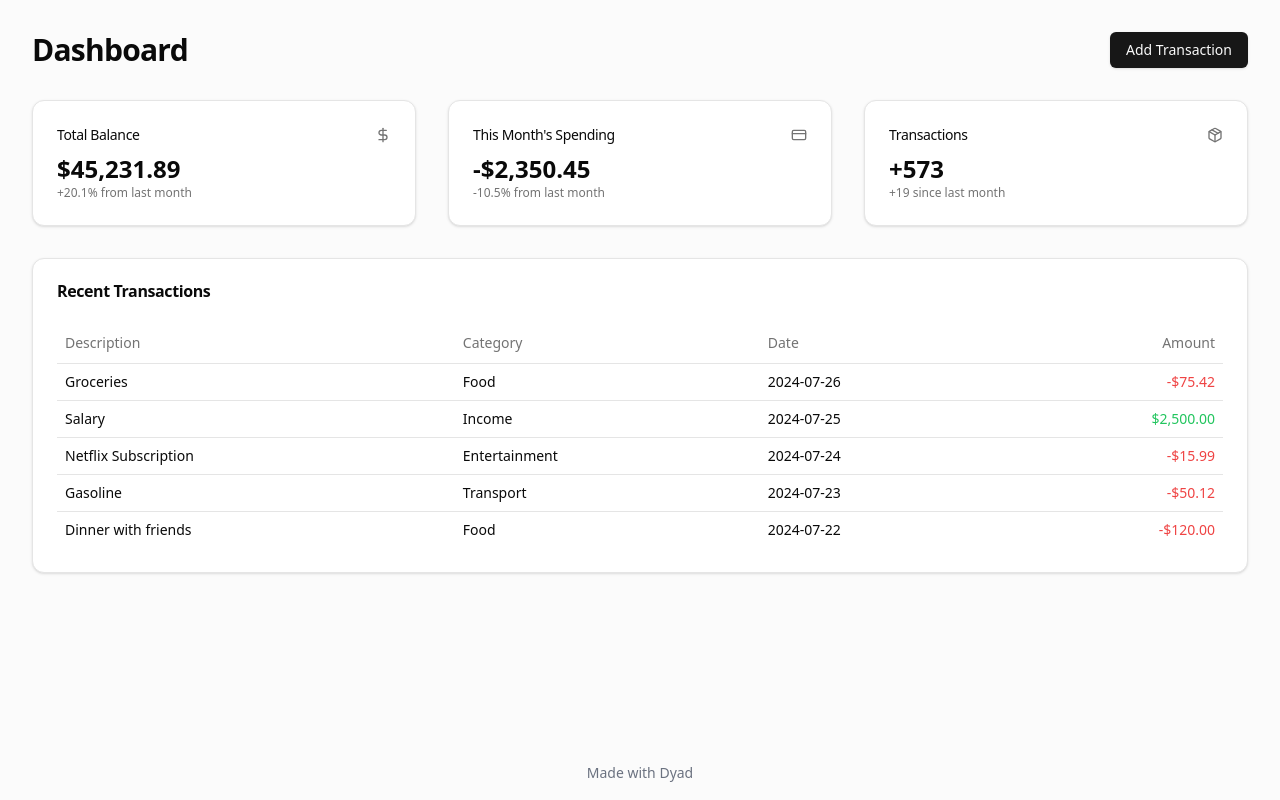
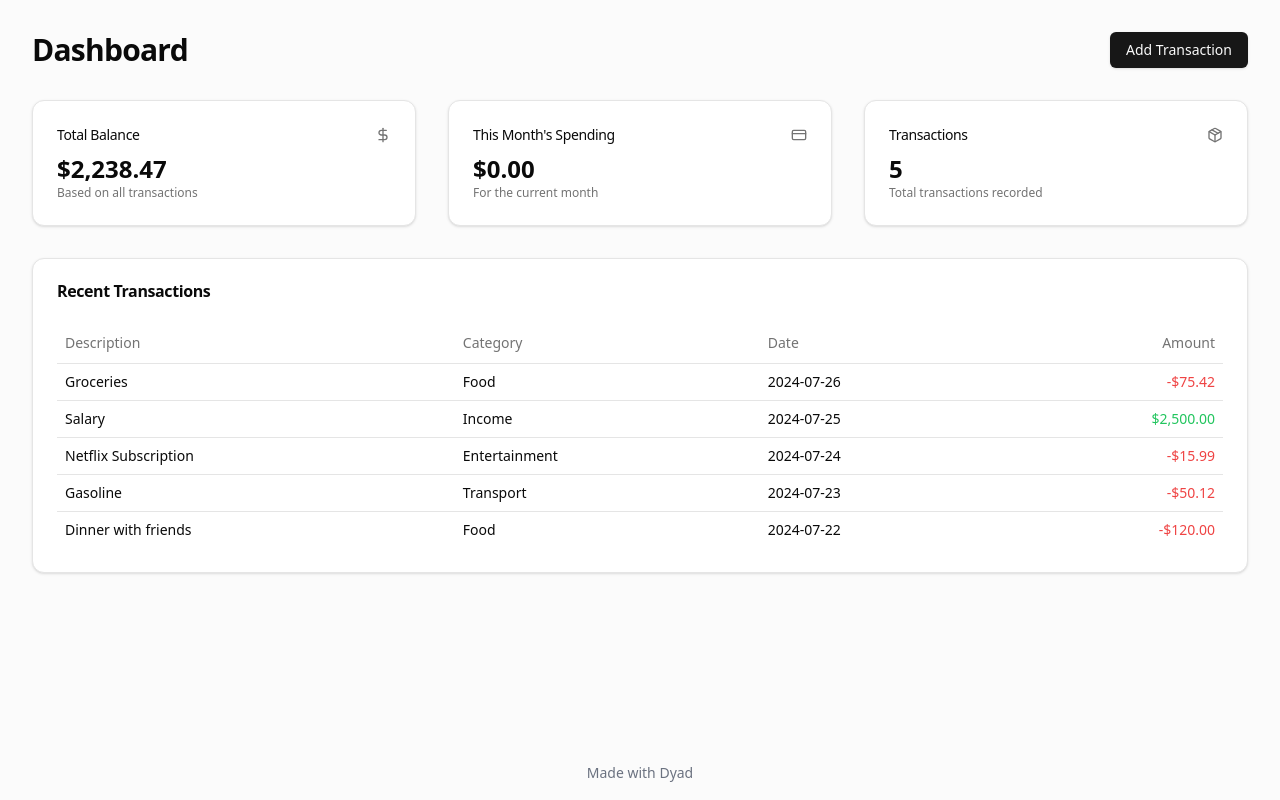
Before and after one commit to karthik-cyberexpert/expense_tracker, a Next.js app: page / in a window 1280 px wide. Built offline with nearby package versions, Linux system fonts and the light colour scheme.

Commit message:
[dyad] Make dashboard summary cards dynamic - wrote 1 file(s)

```diff
--- a/src/app/page.tsx
+++ b/src/app/page.tsx
@@ -76,6 +76,30 @@ export default function DashboardPage() {
     setTransactions((prev) => [newTransaction, ...prev]);
   };
 
+  const totalBalance = React.useMemo(() => {
+    return transactions.reduce(
+      (acc, transaction) => acc + transaction.amount,
+      0
+    );
+  }, [transactions]);
+
+  const monthlySpending = React.useMemo(() => {
+    const now = new Date();
+    const currentMonth = now.getMonth();
+    const currentYear = now.getFullYear();
+
+    return transactions
+      .filter((t) => {
+        const transactionDate = new Date(t.date);
+        return (
+          transactionDate.getMonth() === currentMonth &&
+          transactionDate.getFullYear() === currentYear &&
+          t.amount < 0
+        );
+      })
+      .reduce((acc, transaction) => acc + transaction.amount, 0);
+  }, [transactions]);
+
   return (
     <div className="flex min-h-screen w-full flex-col bg-muted/40">
       <main className="flex flex-1 flex-col gap-4 p-4 md:gap-8 md:p-8">
@@ -92,9 +116,14 @@ export default function DashboardPage() {
               <DollarSign className="h-4 w-4 text-muted-foreground" />
             </CardHeader>
             <CardContent>
-              <div className="text-2xl font-bold">$45,231.89</div>
+              <div className="text-2xl font-bold">
+                {totalBalance.toLocaleString("en-US", {
+                  style: "currency",
+                  currency: "USD",
+                })}
+              </div>
               <p className="text-xs text-muted-foreground">
-                +20.1% from last month
+                Based on all transactions
               </p>
             </CardContent>
           </Card>
@@ -106,9 +135,14 @@ export default function DashboardPage() {
               <CreditCard className="h-4 w-4 text-muted-foreground" />
             </CardHeader>
             <CardContent>
-              <div className="text-2xl font-bold">-$2,350.45</div>
+              <div className="text-2xl font-bold">
+                {monthlySpending.toLocaleString("en-US", {
+                  style: "currency",
+                  currency: "USD",
+                })}
+              </div>
               <p className="text-xs text-muted-foreground">
-                -10.5% from last month
+                For the current month
               </p>
             </CardContent>
           </Card>
@@ -120,9 +154,9 @@ export default function DashboardPage() {
               <Package className="h-4 w-4 text-muted-foreground" />
             </CardHeader>
             <CardContent>
-              <div className="text-2xl font-bold">+573</div>
+              <div className="text-2xl font-bold">{transactions.length}</div>
               <p className="text-xs text-muted-foreground">
-                +19 since last month
+                Total transactions recorded
               </p>
             </CardContent>
           </Card>
```
